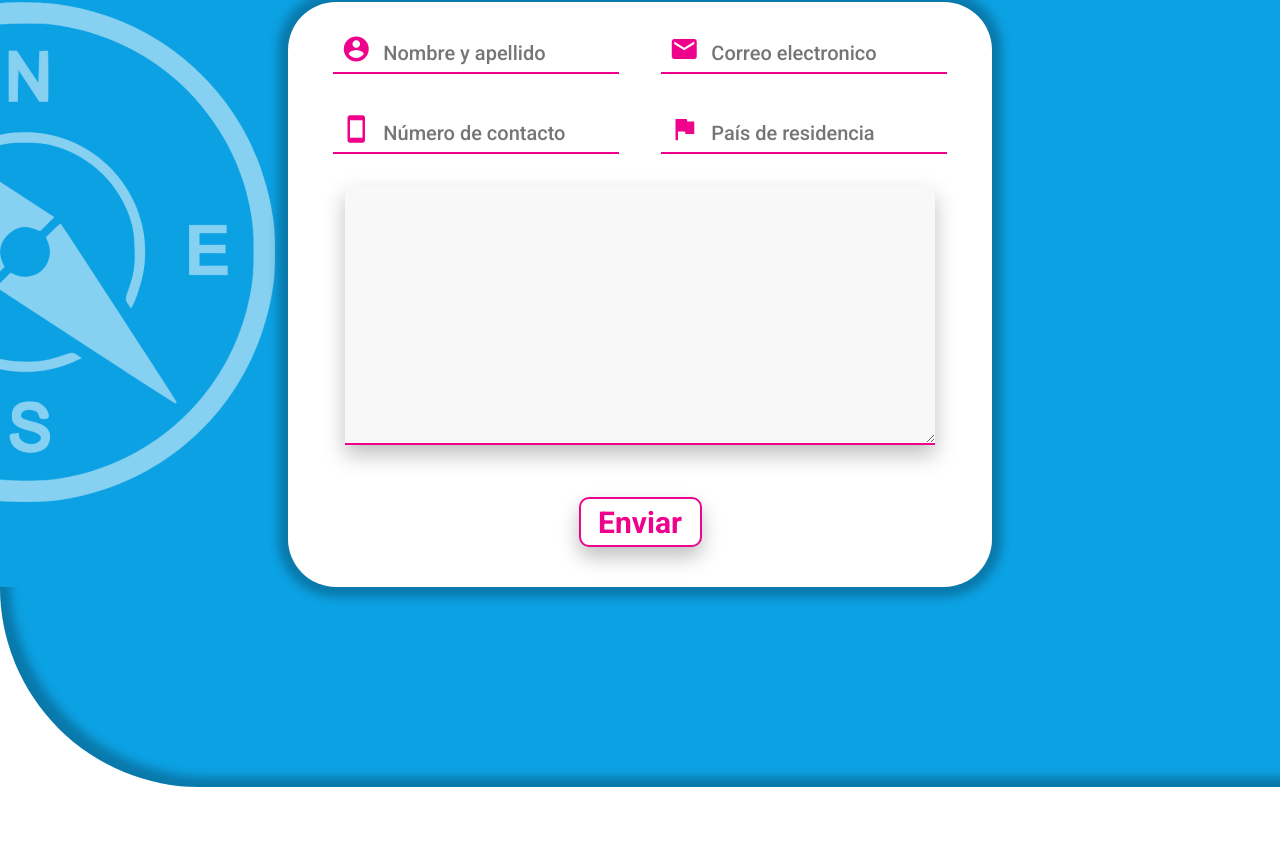
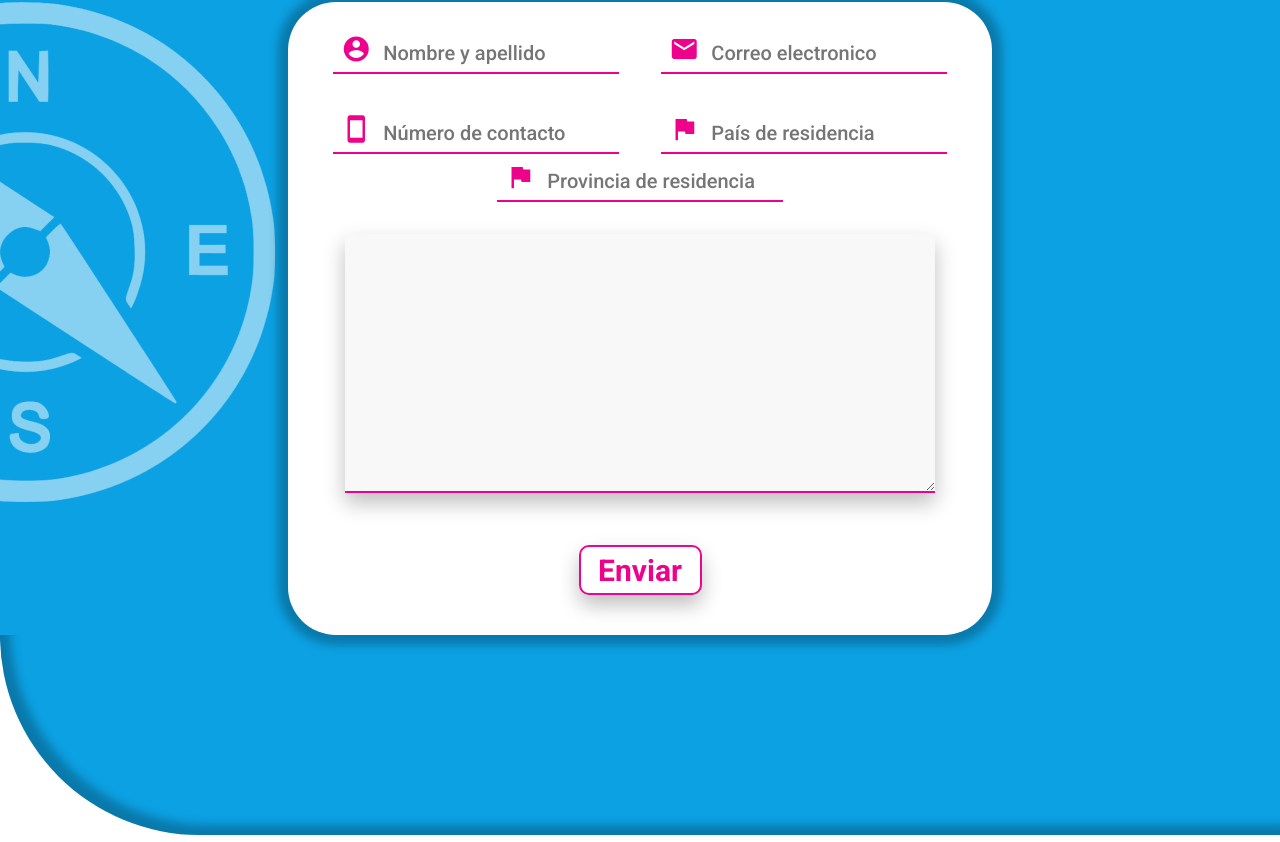
Before and after one commit to macamrs/Brujulapsi-Final, a website: page index.html in a window 1280 px wide. Shown: the part 8250-9092 px from the top of the page. Drawn offline with Linux system fonts and the light colour scheme; some packages are replaced by stand-ins of ours; a script that the page names is missing.

Commit message:
Section 6 actualizada

```diff
--- a/index.html
+++ b/index.html
@@ -468,11 +468,17 @@
                             <span class="material-icons">flag</span>
                             <input type="text" name="pais" placeholder="País de residencia" required>
                         </div>
+
+                        <div class="provincia areas__form" data-validate="Provincia requerida">
+                            <span class="material-icons">flag</span>
+                            <input type="text" name="provincia" placeholder="Provincia de residencia" required>
+                        </div>
                     </div>
 
                     <div class="mensaje areas__form" data-validate="Mensage requerido">
                         <textarea name="subject" cols="30" rows="15" required></textarea>
                     </div>
+
 
                     <div class="button__section6">
                         <button type="submit">Enviar</button>
```
